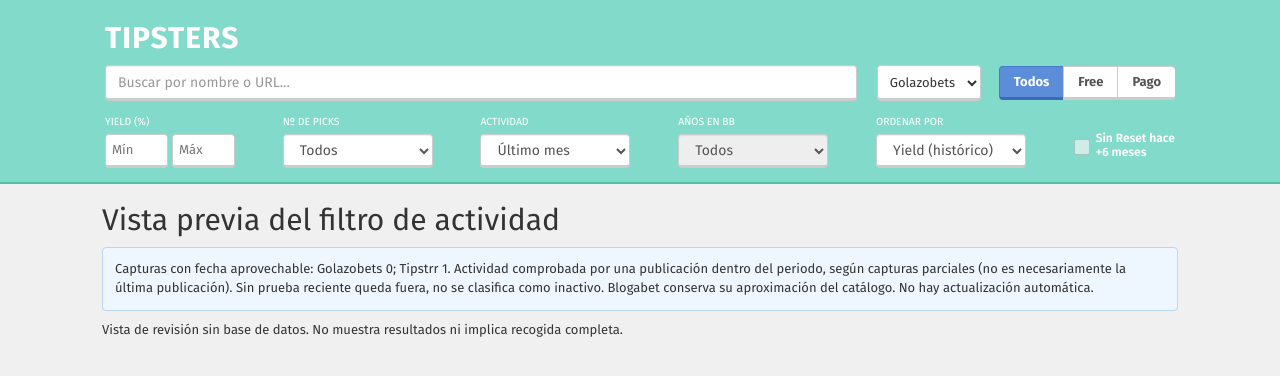
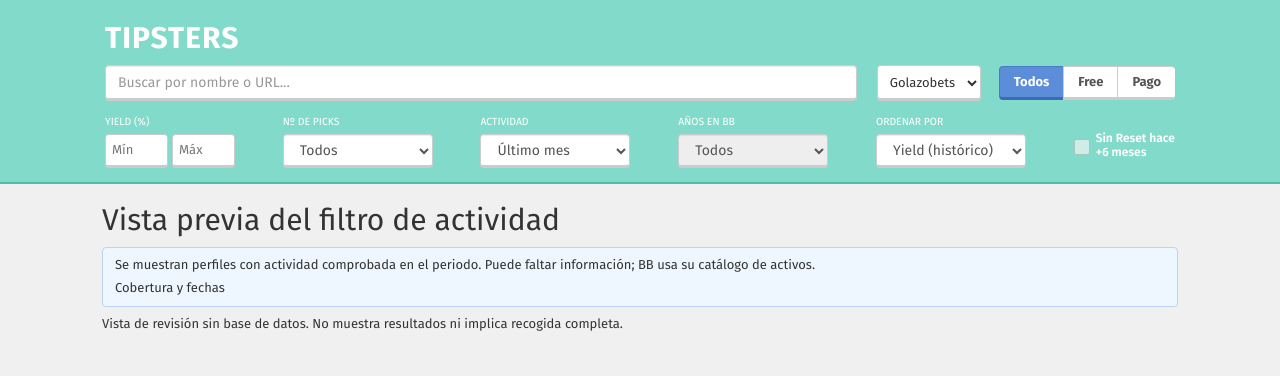
Before and after one commit to Panigc93/blogabet-clone-filter, a Next.js app: page /lab/activity in a window 1280 px wide. Shown: the top 376 px of the page. Built offline with nearby package versions, Linux system fonts and the light colour scheme.

Commit message:
Aviso breve ampliable, opción desconocida legible y pruebas de volumen

```diff
--- a/app/lab/activity/page.tsx
+++ b/app/lab/activity/page.tsx
@@ -1,14 +1,12 @@
 import { FilterBar } from '@/components/FilterBar'
-import { activityWarning } from '@/lib/activity-query'
+import { ActivityNotice } from '@/components/ActivityNotice'
 
 export default function ActivityPreview({ searchParams }: { searchParams: Record<string, string | undefined> }) {
   return <>
     <FilterBar searchParams={{ platform: 'golazobets', activity: '1', ...searchParams }} />
     <main style={{ maxWidth: 1100, margin: '16px auto', padding: '0 12px' }}>
       <h2>Vista previa del filtro de actividad</h2>
-      <p style={{ padding: 12, background: '#eef6ff', border: '1px solid #b8d5f3', borderRadius: 4 }}>
-        {activityWarning(1, searchParams.activity === 'unknown')}
-      </p>
+      <ActivityNotice months={1} unknown={searchParams.activity === 'unknown'} />
       <p>Vista de revisión sin base de datos. No muestra resultados ni implica recogida completa.</p>
     </main>
   </>
--- /dev/null
+++ b/components/ActivityNotice.tsx
@@ -0,0 +1,10 @@
+import { activityWarning } from '@/lib/activity-query'
+
+export function ActivityNotice({ months, unknown }: { months?: number; unknown?: boolean }) {
+  const detail = activityWarning(months, unknown)
+  if (!detail) return null
+  return <div role="note" style={{ margin: '8px 0', padding: '8px 12px', background: '#eef6ff', border: '1px solid #b8d5f3', borderRadius: 4, fontSize: 13 }}>
+    {unknown ? 'No tenemos una publicación reciente comprobada. Eso no significa que el tipster esté inactivo.' : 'Se muestran perfiles con actividad comprobada en el periodo. Puede faltar información; BB usa su catálogo de activos.'}
+    <details style={{ marginTop: 4 }}><summary style={{ cursor: 'pointer' }}>Cobertura y fechas</summary><p style={{ margin: '6px 0 0' }}>{detail}</p></details>
+  </div>
+}
--- a/components/FilterBar.tsx
+++ b/components/FilterBar.tsx
@@ -202,7 +202,7 @@ export function FilterBar({ searchParams }: FilterBarProps) {
                 <option value="3">Últimos 3 meses</option>
                 <option value="6">Últimos 6 meses</option>
                 <option value="12">Último año</option>
-                <option value="unknown">Sin confirmar (1m)</option>
+                <option value="unknown">Sin confirmar</option>
               </select>
             </div>
 
```
Also changed, not shown: app/page.tsx (+2 -6 lines), 2 other files (tests, documents, lock files or other folders).
